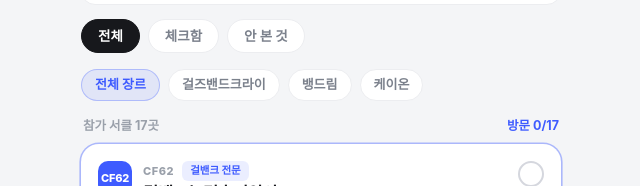
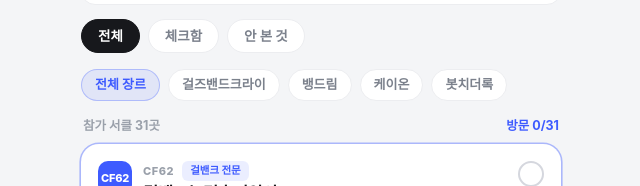
Before and after one commit to bini59/317_gbc_seoko, a React (Vite) app: page / in a window 1280 px wide. Shown: the part 124-310 px from the top of the page, without its empty margins (319-959 px from the left). Built offline with nearby package versions, Linux system fonts and the light colour scheme; a web font is replaced by a local one.

Commit message:
feat: add 봇치더록 전문/집중형 부스 14곳 (배치도 334회 기준)

```diff
--- a/src/App.tsx
+++ b/src/App.tsx
@@ -83,7 +83,7 @@
   { k: "done", label: "체크함" },
   { k: "undone", label: "안 본 것" },
 ];
-const GENRES = ["걸즈밴드크라이", "뱅드림", "케이온"];
+const GENRES = ["걸즈밴드크라이", "뱅드림", "케이온", "봇치더록"];
 
 /* ---------- 링크 칩 ---------- */
 function LinkChips({ chips }: { chips: Chip[] }) {
--- a/src/data.ts
+++ b/src/data.ts
@@ -240,6 +240,184 @@
     note: "다장르 종합 서클 — 케이온 굿즈는 일부",
     links: [{ label: "Instagram (@sejong_jakbon)", url: "https://instagram.com/sejong_jakbon" }],
   },
+  {
+    id: "br-mangobox",
+    booth: "BD27·BD28",
+    name: "망고 박스",
+    day: "양일",
+    genre: "봇치더록 전문 서클",
+    genres: ["봇치더록"],
+    highlight: true,
+    badge: "봇치더록 전문",
+    boothUrl: "https://comicw.net/map/334/BD27",
+    links: [
+      { label: "X (@wkdguswhd553)", url: "https://x.com/wkdguswhd553" },
+      { label: "코믹월드 샵", url: "https://comicw.net/g/?it_id=1152" },
+    ],
+  },
+  {
+    id: "br-hamustarry",
+    booth: "BE72",
+    name: "HAMUSTARRY",
+    day: "토요일",
+    genre: "봇치더록 전문 서클",
+    genres: ["봇치더록"],
+    highlight: true,
+    badge: "봇치더록 전문",
+    boothUrl: "https://comicw.net/map/334/BE72",
+    note: "토요일만 등록(배치도 기준)",
+    links: [
+      { label: "X (@nmhmu)", url: "https://x.com/nmhmu" },
+      { label: "코믹월드 샵", url: "https://comicw.net/g/?it_id=1678" },
+    ],
+  },
+  {
+    id: "br-okjikikuri",
+    booth: "CM69",
+    name: "오직키쿠리",
+    day: "양일",
+    genre: "봇치더록 전문 서클",
+    genres: ["봇치더록"],
+    highlight: true,
+    badge: "봇치더록 전문",
+    boothUrl: "https://comicw.net/map/334/CM69",
+    links: [
+      { label: "X (@geuleonsal27052)", url: "https://x.com/geuleonsal27052" },
+      { label: "코믹월드 샵", url: "https://comicw.net/g/?it_id=1453" },
+    ],
+  },
+  {
+    id: "br-rollingstones",
+    booth: "BM27·BM28",
+    name: "구르는돌들",
+    day: "양일",
+    genre: "봇치더록 전문 서클",
+    genres: ["봇치더록"],
+    highlight: true,
+    badge: "봇치더록 전문",
+    boothUrl: "https://comicw.net/map/334/BM27",
+    note: "X 계정(@rollingbocchii) 타이틀/해시태그 '#봇치더록'로 전문 서클 확인",
+    links: [{ label: "X (@rollingbocchii)", url: "https://x.com/rollingbocchii" }],
+  },
+  {
+    id: "br-assagaori",
+    booth: "CO11",
+    name: "아싸가오리",
+    day: "토요일",
+    genre: "봇치더록 전문 서클",
+    genres: ["봇치더록"],
+    highlight: true,
+    badge: "봇치더록 전문",
+    boothUrl: "https://comicw.net/map/334/CO11",
+    note: "토요일만 등록(배치도 기준)",
+    links: [
+      { label: "X (@kogooma_farm)", url: "https://x.com/kogooma_farm" },
+      { label: "Instagram (@kogoomafarm)", url: "https://instagram.com/kogoomafarm" },
+    ],
+  },
+  {
+    id: "br-bocchitherock",
+    booth: "BA83",
+    name: "봇치더록",
+    day: "양일",
+    genre: "봇치더록 전문 서클",
+    genres: ["봇치더록"],
+    highlight: true,
+    badge: "봇치더록 전문",
+    boothUrl: "https://comicw.net/map/334/BA83",
+    note: "부스명 자체가 IP명 — 트위터/인스타 미등록, 배치도로 확인",
+    links: [],
+  },
+  {
+    id: "br-nunnun",
+    booth: "CJ85·CJ86",
+    name: "눈눈",
+    day: "양일",
+    genre: "봇치더록 / 1차 창작물",
+    genres: ["봇치더록"],
+    highlight: true,
+    badge: "봇치더록 전문",
+    boothUrl: "https://comicw.net/map/334/CJ85",
+    links: [{ label: "Instagram (@nun___nun___)", url: "https://www.instagram.com/nun___nun___/" }],
+  },
+  {
+    id: "br-chiyahoya",
+    booth: "BE35·BE36",
+    name: "치야호야",
+    day: "양일",
+    genre: "봇치더록 / 블루아카이브",
+    genres: ["봇치더록", "블루아카이브"],
+    boothUrl: "https://comicw.net/map/334/BE35",
+    links: [{ label: "X (@smkt_tsnc)", url: "https://x.com/smkt_tsnc" }],
+  },
+  {
+    id: "br-hikizu",
+    booth: "CL05",
+    name: "히키즈",
+    day: "양일",
+    genre: "봇치더록 / 장송의프리렌 / 프로젝트세카이",
+    genres: ["봇치더록", "장송의프리렌", "프로젝트세카이"],
+    boothUrl: "https://comicw.net/map/334/CL05",
+    links: [{ label: "X (@QUICHE_E)", url: "https://x.com/QUICHE_E" }],
+  },
+  {
+    id: "br-chawonband",
+    booth: "BL56·BL57",
+    name: "차원밴드",
+    day: "양일",
+    genre: "봇치더록 / 보컬로이드",
+    genres: ["봇치더록", "보컬로이드"],
+    boothUrl: "https://comicw.net/map/334/BL56",
+    links: [{ label: "X (@whisket3_)", url: "https://x.com/whisket3_" }],
+  },
+  {
+    id: "br-koraileditor",
+    booth: "CH16",
+    name: "코라일편",
+    day: "양일",
+    genre: "보컬로이드 / 봇치더록 / 붕괴스타레일 / 원신",
+    genres: ["봇치더록", "보컬로이드", "붕괴스타레일", "원신"],
+    boothUrl: "https://comicw.net/map/334/CH16",
+    links: [
+      { label: "X (@co_ra_33)", url: "https://x.com/co_ra_33" },
+      { label: "Instagram (@se_yeon33)", url: "https://instagram.com/se_yeon33" },
+    ],
+  },
+  {
+    id: "br-yeogieyo",
+    booth: "CO15",
+    name: "여기에요 주인님",
+    day: "토요일",
+    genre: "봇치더록 / 리제로",
+    genres: ["봇치더록", "리제로"],
+    boothUrl: "https://comicw.net/map/334/CO15",
+    note: "토요일만 등록(배치도 기준)",
+    links: [{ label: "코믹월드 샵", url: "https://comicw.net/g/?it_id=834" }],
+  },
+  {
+    id: "br-bocchizerg",
+    booth: "CJ44",
+    name: "봇치는 저그였다",
+    day: "양일",
+    genre: "봇치더록 / 스타크래프트",
+    genres: ["봇치더록", "스타크래프트"],
+    boothUrl: "https://comicw.net/map/334/CJ44",
+    note: "봇치더록 x 스타크래프트 크로스오버 동인 콘셉트 부스",
+    links: [{ label: "X (@Raybolt_HERO)", url: "https://x.com/Raybolt_HERO" }],
+  },
+  {
+    id: "br-amugeona",
+    booth: "CM82",
+    name: "아무거나다그렸음",
+    day: "양일",
+    genre: "봇치더록 / 섀도우버스 월즈비욘드",
+    genres: ["봇치더록", "섀도우버스"],
+    boothUrl: "https://comicw.net/map/334/CM82",
+    links: [
+      { label: "X (@sa0k0o)", url: "https://x.com/sa0k0o" },
+      { label: "Instagram (@sa0ko0)", url: "https://instagram.com/sa0ko0" },
+    ],
+  },
 ];
 
 // 윗치폼에서 추가로 확인된 걸밴크 관련 통판 (배치도 서클 외)
```
